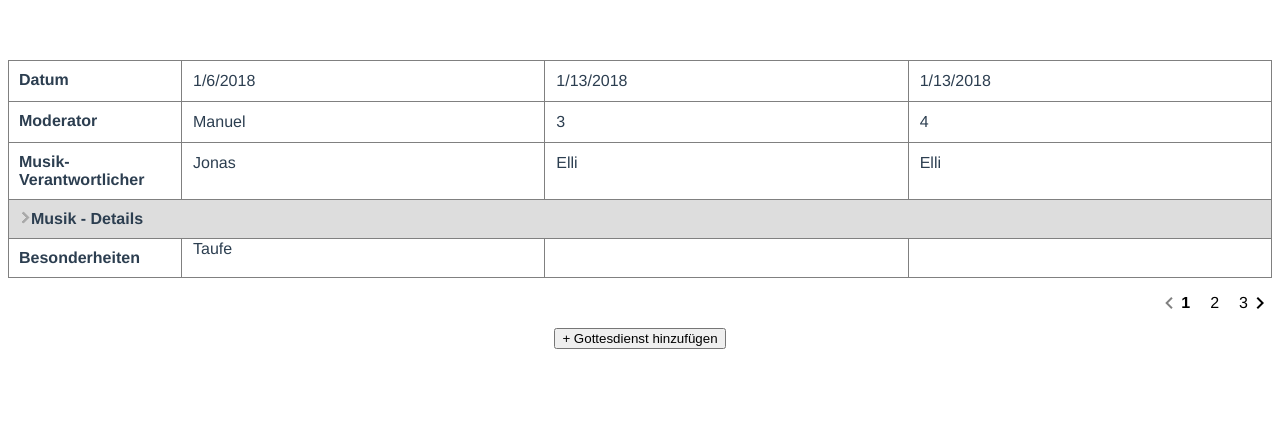
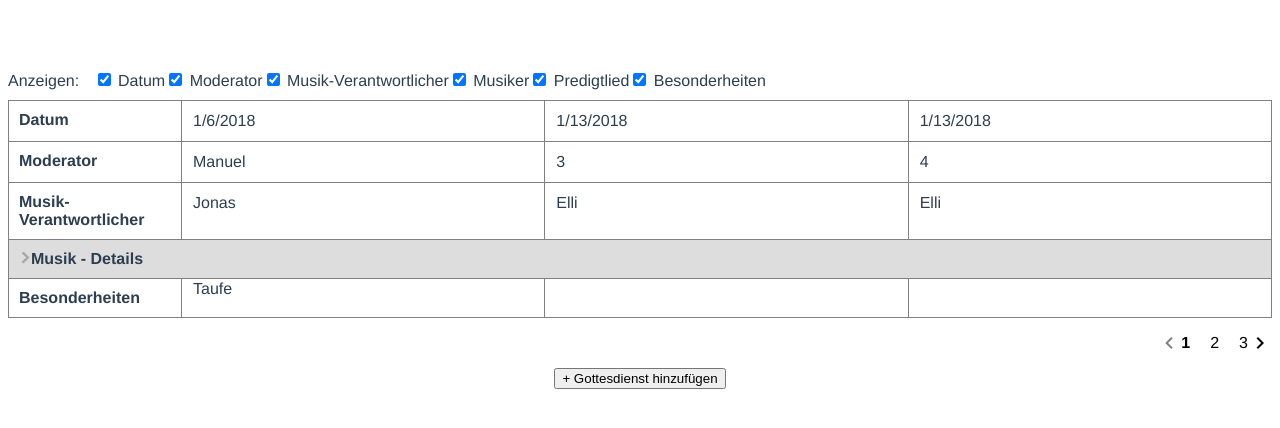
Before and after one commit to JuliaNeumann/edittables, a Vue app: page / in a window 1280 px wide. Shown: the top 428 px of the page. Built offline with nearby package versions, Linux system fonts and the light colour scheme.

Commit message:
add basic filtering for rows

```diff
--- a/src/components/EditTable.vue
+++ b/src/components/EditTable.vue
@@ -1,5 +1,6 @@
 <template>
     <div>
+        <filters :heads="heads" />
         <div v-if="mobile">
             <CardView v-for="(row, rowIndex) in rows"
                       :row="row"
@@ -21,6 +22,7 @@
   import CardView from './CardView'
   import TableView from './TableView'
   import AddButton from './AddButton'
+  import Filters from './Filters'
   import _debounce from 'lodash.debounce'
 
   export default {
@@ -28,30 +30,37 @@
     components: {
       TableView,
       CardView,
-      AddButton
+      AddButton,
+      Filters
     },
     data () {
       return {
         heads: [
           {
-            content: 'Datum'
+            content: 'Datum',
+            active: true
           },
           {
-            content: 'Moderator'
+            content: 'Moderator',
+            active: true
           },
           {
-            content: 'Musik-Verantwortlicher'
+            content: 'Musik-Verantwortlicher',
+            active: true
           },
           {
             content: 'Musiker',
-            group: 1
+            group: 1,
+            active: true
           },
           {
             content: 'Predigtlied',
-            group: 1
+            group: 1,
+            active: true
           },
           {
-            content: 'Besonderheiten'
+            content: 'Besonderheiten',
+            active: true
           }
         ],
         groups: {
--- /dev/null
+++ b/src/components/Filters.vue
@@ -0,0 +1,45 @@
+<template>
+    <div class="filters">
+        Anzeigen:
+        <ul class="filters__list">
+            <li v-for="(head, index) in heads"
+                :key="index"
+                class="filters__item">
+                <input type="checkbox"
+                       name="filter"
+                       :id="`filter_${index}`"
+                       v-model="head.active" />
+                <label :for="`filter_${index}`">
+                    {{ head.content }}
+                </label>
+            </li>
+        </ul>
+    </div>
+</template>
+
+<script>
+export default {
+  name: 'Filters',
+  props: {
+    heads: {
+      type: Array,
+      required: true
+    }
+  }
+}
+</script>
+
+<style scoped>
+    .filters {
+        text-align: left;
+    }
+    .filters__list {
+        display: inline-block;
+        list-style: none;
+        margin: 0;
+        padding: 10px;
+    }
+    .filters__item {
+        display: inline-block;
+    }
+</style>
--- a/src/components/TableView.vue
+++ b/src/components/TableView.vue
@@ -2,7 +2,7 @@
     <div :class="['table-view', rowsToShow.length < 2 ? 'table-view--small': '']">
         <table class="table">
             <tbody>
-            <template v-for="(head, index) in heads">
+            <template v-for="(head, index) in heads" v-if="head.active">
                 <TableGroupHeader v-if="startGroup(index)"
                                   :text="groups[head.group]"
                                   :open="activeGroups.indexOf(head.group) > -1"
```
